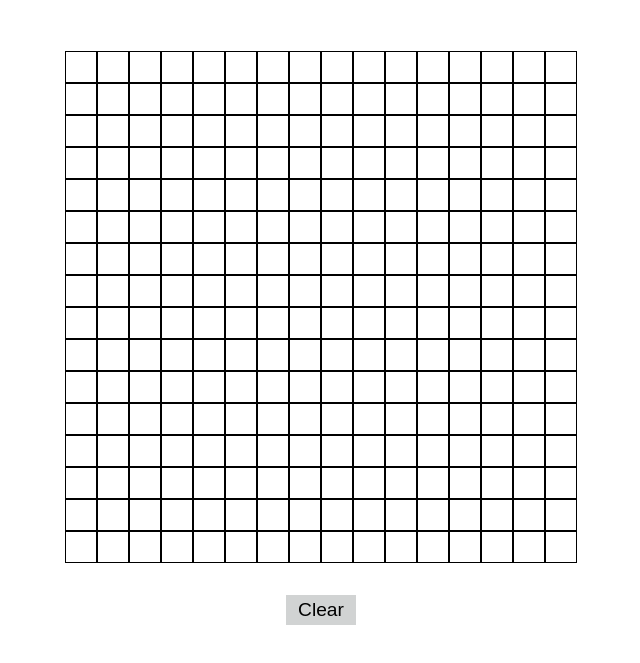
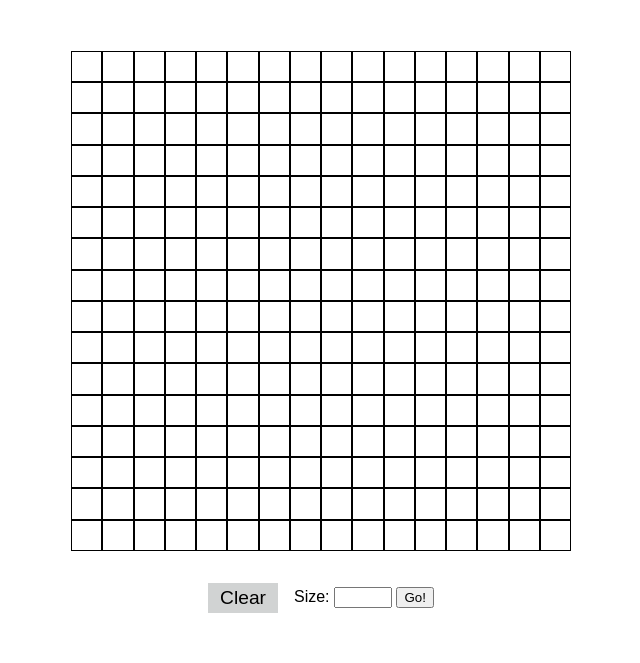
Before and after one commit to qubered/etchSketch, a plain HTML site: page index.html in a window 1280 px wide. Shown: the part 101-764 px from the top of the page, without its empty margins (319-959 px from the left). Drawn offline with Linux system fonts and the light colour scheme.

Commit message:
Add Size bar

```diff
--- a/index.html
+++ b/index.html
@@ -11,7 +11,17 @@
     <div class="mainDiv">
         <h1>Etch A' Sketch</h1>
         <div class="parentDiv"></div>
-        <button id="clear">Clear</button>
+        <div class="bottomBar">
+            <button id="clear">Clear</button>
+            <div>
+                <label for="sizeBox">Size: </label>
+                <input type="text" id="sizeBox">
+                <button id="sizeSubmit">Go!</button>
+            </div>
+
+
+        </div>
+
     </div>
 
 </body>
--- a/script.js
+++ b/script.js
@@ -1,17 +1,24 @@
 const parentDiv = document.querySelector(".parentDiv");
-
 const clearButton = document.querySelector("#clear");
 
-for (let i=0; i < 16; i++) {
+const pixelCount = 16;
+
+function gridDraw(pixelCount) {
+    for (let i=0; i < pixelCount; i++) {
         const horizontalDiv = document.createElement("div");
         horizontalDiv.id = "horizontalDiv";
-    for (let i=0; i < 16; i++) {
+        for (let i=0; i < pixelCount; i++) {
             const gridBox = document.createElement("div");
             gridBox.id = "grid"
             horizontalDiv.appendChild(gridBox)
         }
         parentDiv.appendChild(horizontalDiv)
     }
+}
+
+gridDraw(16)
+
+
 
 
 const grids = document.querySelectorAll("#grid");
--- a/styles.css
+++ b/styles.css
@@ -2,13 +2,16 @@
     display: flex;
     flex-direction: column;
     background-color: white;
-
+    width: 500px;
+    height: 500px;
 }
 
 #horizontalDiv {
     display: flex;
     flex-direction: row;
+    flex: 1;
 }
+
 #verticalDiv {
     display: flex;
     flex-direction: row;
@@ -16,8 +19,7 @@
 
 #grid {
     border: 1px solid black;
-    width: 30px;
-    height: 30px;
+    flex: 1;
     background: rgba(129, 7, 7, 0);
 }
 
@@ -44,3 +46,14 @@ body {
     font-size: larger;
 
 }
+
+.bottomBar {
+    display: flex;
+    gap: 16px;
+    justify-content: center;
+    align-items: center;
+}
+
+#sizeBox {
+    width: 50px;
+}
```
Lines whose indentation alone changed are shown as unchanged.
